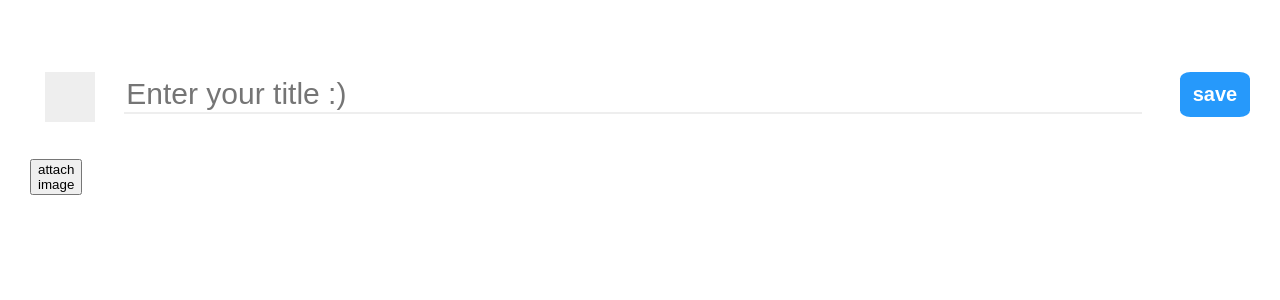
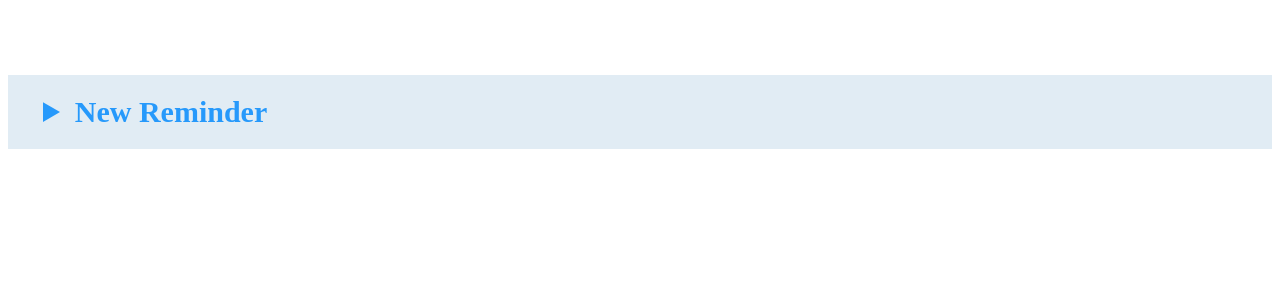
Before and after one commit to hong-dev/reminder, a Django app: page / in a window 1280 px wide. Shown: the part 193-493 px from the top of the page. Run offline with Django 3.2, Linux system fonts and the light colour scheme; data that the repository does not hold is empty; parts of the project's set-up code (start-up, migrations or seed data) failed here and were passed over.

Commit message:
fix todo status, add new reminder css 1. 완료를 눌렀을 때, api와 연동이 안되는 문제 해결     * button은 되는데, checkbox일 경우에 api로 요청이 가지 않았다.     * button tag만 추가했을 뿐인데 동작했다.     * 사용하지 않는 button tag를 추가하여 실행시키는 것이 과연 최선일까.. 2. 새로운 할 일을 추가할 수 있는 화면 구현     * 새 할 일 추가를 눌렀을 때만 등록할 수 있는 화면이 나오도록 details tag로 구현

```diff
--- a/todo/static/todo/style.css
+++ b/todo/static/todo/style.css
@@ -35,6 +35,10 @@ table {
 	width: 90%;
 }
 
+.done {
+	text-decoration: line-through;
+}
+
 td {
 	padding: 20px;
 	font-size: 30px;
@@ -46,14 +50,12 @@ td {
   position: relative;
   margin-left: 35px;
   margin-top: 20px;
-  cursor: pointer;
   font-size: 22px;
 }
 
 .container input {
   position: absolute;
   opacity: 0;
-  cursor: pointer;
   height: 0;
   width: 0;
 }
@@ -89,6 +91,7 @@ td {
   left: 0;
   height: 50px;
   width: 50px;
+  cursor: pointer;
   background-color: #eee;
 }
 
@@ -106,13 +109,13 @@ td {
 }
 
 .td_save {
-	text-align: right;
+	text-align: left;
 	padding-right: 20px;
 }
 
 .save {
-	width: 70px;
-	height: 45px;
+	width: 80px;
+	height: 55px;
 	font-size: 20px;
 	font-weight: bold;
 	background-color: #2699fb;
@@ -124,14 +127,42 @@ td {
 
 .add_title {
 	border-style: none;
-	width: 90%;
+	width: 80%;
+	padding-left: 5%;
 }
 
 .input_title {
 	font-size: 30px;
+	padding: 10px;
 	border-style: none none solid none;
 	border-width: bold;
 	border-color: #eee;
 	width: 100%;
 	color: #838688;
 }
+
+summary {
+	font-size: 30px;
+	color: #2699fb;
+	font-weight: bold;
+	padding: 0 30px;
+	cursor: pointer;
+}
+
+article {
+	background-color: #e1ecf4;
+	margin-top: 50px;
+	padding: 20px 5px;
+}
+
+details summary::-webkit-details-marker {
+  left: 15px;
+  width: 15px;
+  height: 30px;
+  border: solid #2699fb;
+  border-width: 0 5px 5px 0;
+  -webkit-transform: rotate(45deg);
+  -ms-transform: rotate(45deg);
+  transform: rotate(45deg);
+  color: #e1ecf4;
+}
--- a/todo/templates/todo/index.html
+++ b/todo/templates/todo/index.html
@@ -19,34 +19,44 @@
 	<table>
 		{% for todo in todo_list %}
 		<tr>
+			<td class='container'>
 				<form action='/status/{{ todo.id }}' method='post'>
 					{% csrf_token %}
-				<td class='container'>
+					<label>
+						<button></button>
 						<input type='checkbox' {% if not todo.is_active %}checked{% endif %}>
 						<span class='checkmark'></span>
+					</label>
+				</form>
 			</td>
-			</form>
 
+			{% if todo.is_active %}
 			<td class='title'>{{ todo.title }}</td>
+			{% endif %}
+
+			{% if not todo.is_active %}
+			<td class='title done'>{{ todo.title }}</td>
+			{% endif %}
 
 			<form action='/todo/{{ todo.id }}' method='post'>
 				{% csrf_token %}
 				<td><button class='del_button'>ㅡ</button></td>
 			</form>
 		</tr>
+
 		<tr>
 			<td>{{ todo.image }}</td>
 		</tr>
 		{% endfor %}
 
 	</table>
+
+	<article>
+		<details>
+			<summary>New Reminder</summary>
+
 		<table>
 			<tr class="creation">
-			<td class='container'>
-				<input type='checkbox'>
-				<span class='checkmark'></span>
-			</td>
-
 				<form action='/new' method='post'>
 					{% csrf_token %}
 					<td class='add_title'><input class='input_title' name='title' placeholder='Enter your title :)'></td>
@@ -57,5 +67,7 @@
 				</form>
 			</tr>
 		</table>
+		</details>
+	</article>
 </body>
 </html>
--- a/todo/views.py
+++ b/todo/views.py
@@ -25,7 +25,6 @@ class TodoListView(View):
 
 class TodoCreateView(View):
     def post(self, request):
-        print(request.POST)
         title = request.POST.get('title')
         image = request.POST.get('image')
 
```
Lines whose indentation alone changed are shown as unchanged.
